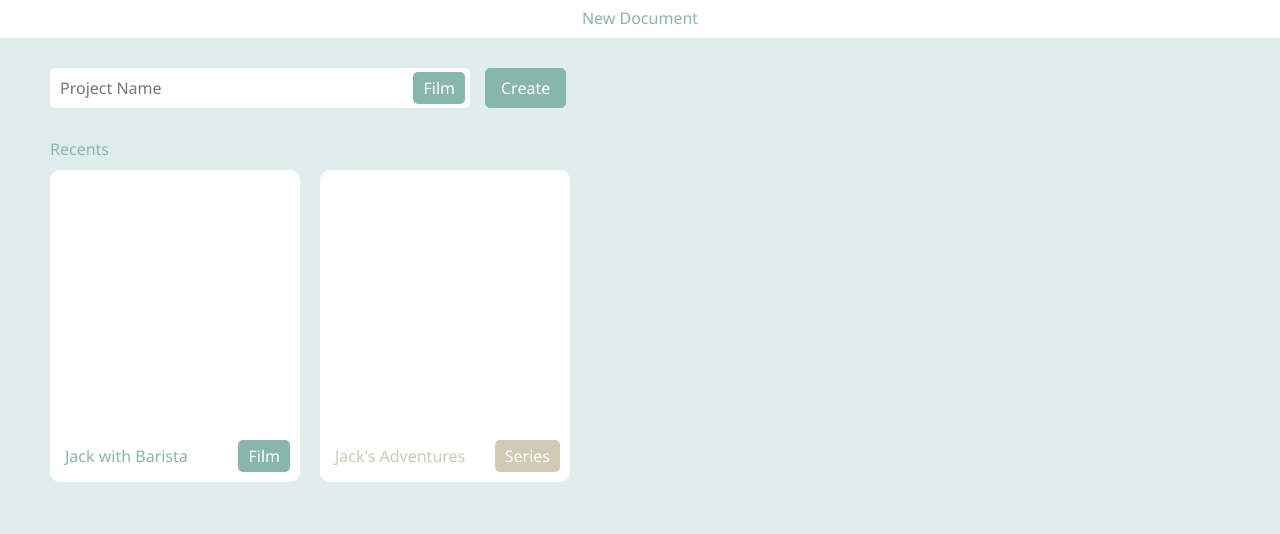
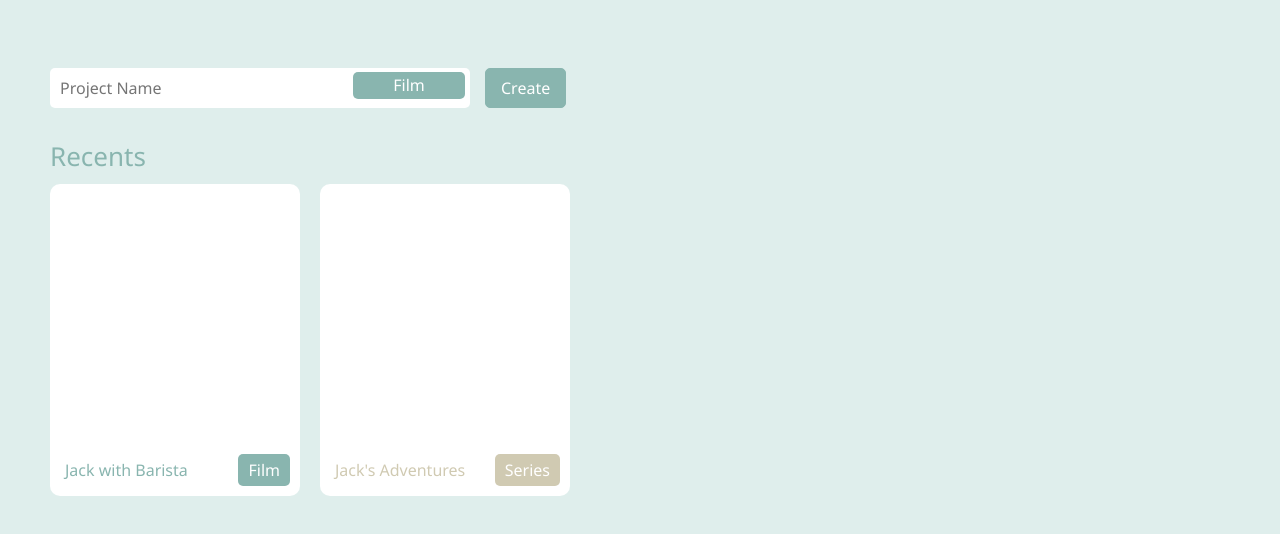
Before and after one commit to rarya618/Storia, a React (Create React App) app: page /#/ in a window 1280 px wide. Shown: the top 534 px of the page. Built offline with nearby package versions, Linux system fonts and the light colour scheme.

Commit message:
Global Color Pallete

```diff
--- a/public/main.js
+++ b/public/main.js
@@ -4,7 +4,9 @@ function createWindow () {
   // Create the browser window.
   const win = new BrowserWindow({
     width: 1200,
-    height: 800,
+    height: 900,
+    minWidth: 700, // set a min width!
+    minHeight: 500, // set a min height!
     titleBarStyle: 'hiddenInset',
     titleBarOverlay: {
         color: '#2f3241',
--- a/src/App.css
+++ b/src/App.css
@@ -1,6 +1,14 @@
 /* Global Styles */
-body {
+.green-view {
   background-color: rgba(150, 199, 193, 0.3);
+}
+
+.brown-view {
+  background-color: rgba(222, 217, 196, 0.4);
+}
+
+.full-screen {
+  min-height: 100vh;
 }
 
 * {
@@ -25,6 +33,10 @@ a {
   -webkit-app-region: drag;
 }
 
+.dropdown {
+  -webkit-appearance: none;
+}
+
 /* Titlebar Styles */
 .title-bar {
   width: 100%;
@@ -37,10 +49,14 @@ a {
   height: 38px;
 }
 
-.title-bar .title {
+.standard .title {
   padding: 7px;
   margin: 0;
   height: 35px;
+}
+
+.menu {
+  height: 38px;
 }
 
 /* Spacing Styles */
@@ -54,6 +70,14 @@ a {
 
 .small-spaced {
   margin: 10px 5px;
+}
+
+.spaced-small {
+  margin: 5px 20px;
+}
+
+.small-spaced-none {
+  margin: 0 10px !important;
 }
 
 /* Flex Format */
@@ -98,14 +122,22 @@ a {
   border-color: #89B5AF !important;
 }
 
+.brown-border {
+  border-color: #D0CAB2 !important;
+}
+
+.no-border {
+  border: none;
+}
+
 /* Heading Formatting */
 .heading {
   font-weight:400;
   margin: 5px 0;
 }
 
-.top-heading {
-  margin: 0 10px;
+.heading.small {
+  font-size: 26px;
 }
 
 /* Element Formatting */
@@ -142,7 +174,7 @@ a {
   right: 5px;
 }
 
-.inner-text-box:focus {
+input:focus, select:focus, textarea:focus {
   outline: none;
 }
 
@@ -152,6 +184,10 @@ a {
 
 .label {
   padding: 5px 10px;
+}
+
+.label.dropdown {
+  padding: 5px 15px;
 }
 
 /* Button Formatting */
@@ -183,22 +219,27 @@ a {
   text-align: right;
 }
 
+.center {
+  text-align: center;
+}
+
+/* Push Element */
 .absolute {
   position: absolute;
 }
 
-.push-left {
+.absolute.push-left {
   left: 10px;
 }
 
-.push-right {
+.absolute.push-right {
   right: 10px;
 }
 
-.push-up {
+.absolute.push-up {
   top: 10px;
 }
 
-.push-up-small {
+.absolute.push-up-small {
   top: 4px;
 }
--- a/src/components/NewProject.js
+++ b/src/components/NewProject.js
@@ -1,11 +1,21 @@
-function NewProject() {
+import { getClassCode } from "./objects/RecentFile";
+
+const NewProject = props => {
+	var color = props.color;
+
 	return (
-      <div className="container row spaced no-select">
+		<div className="container row spaced-small no-select">
 			<div className="text-box round-5px white flat-spaced">
 				<input className="inner-text-box absolute push-left transparent left" type="text" placeholder="Project Name"/>
-          <span className={"label round-5px white-color absolute right green"}>Film</span>
+				<select
+					className={"label dropdown round-5px white-color absolute center " + color + " no-border"}
+					onChange={e => props.changeColor(getClassCode(e.target.value))}>
+					<option value="Film" selected>Film</option>
+					<option value="TV Episode">TV Episode</option>
+					<option value="Series">Series</option>
+				</select>
 			</div>
-        <button className="button green white-color green-border round-5px small-spaced">Create</button>
+			<button className={"button " + color + " white-color " + color + "-border round-5px small-spaced"}>Create</button>
 		</div>
 	);
 }
--- a/src/components/Recent.js
+++ b/src/components/Recent.js
@@ -1,14 +1,14 @@
 import RecentFile from "./objects/RecentFile";
 
-function Recent() {
+const Recent = props => {
     return (
-      <div className="container">
-          <h1 className="heading left top-heading green-color">Recents</h1>
-          <div className="row">
-            <RecentFile name="Jack with Barista" type="Film" />
-            <RecentFile name="Jack's Adventures" type="Series" />
-          </div>
-      </div>
+        <div className="container">
+			<h1 className={"heading small left small-spaced-none " + props.color + "-color"}>Recents</h1>
+			<div className="row">
+				<RecentFile name="Jack with Barista" type="Film" id="film-jack-with-barista" />
+				<RecentFile name="Jack's Adventures" type="Series" id="series-jack-s-adventures" />
+			</div>
+        </div>
     );
 }
 
--- a/src/components/objects/RecentFile.js
+++ b/src/components/objects/RecentFile.js
@@ -1,7 +1,7 @@
 import { Link } from "react-router-dom";
 
 // set class code
-function getClassCode(text) {
+export function getClassCode(text) {
     switch (text) {
         case 'Film':
             return "green";
--- a/src/views/Home.js
+++ b/src/views/Home.js
@@ -1,17 +1,20 @@
+import {useState} from 'react';
+
 import Recent from '../components/Recent';
 import NewProject from '../components/NewProject';
 
 function Home() {
+	const [color, setColor] = useState("green");
+
     return (
-        <>
-        <div className="title-bar standard no-select drag white">
-          <p className="title green-color">New Document</p>
+        <div className={ color + "-view full-screen"}>
+            <div className="title-bar standard no-select drag transparent">
+            </div>
+            <div className="no-select spaced-small">
+                <NewProject color={color} changeColor={(color) => setColor(color)} />
+                <Recent color={color} />
+            </div>
         </div>
-        <div className="no-select spaced">
-            <NewProject />
-            <Recent />
-        </div>
-        </>
     )
 }
 
--- a/src/views/WriterView.js
+++ b/src/views/WriterView.js
@@ -2,10 +2,14 @@ import { Link } from "react-router-dom";
 
 function WriterView() {
     return (
+        <>
+        <div className="title-bar menu no-select drag white">
+        </div>
         <div className="container">
             <h1>Writer View</h1>
-            <Link to="/">Go to the home page</Link>
+            <Link to="/">Home</Link>
         </div>
+        </>
     )
 }
 
```
Lines whose indentation alone changed are shown as unchanged.
